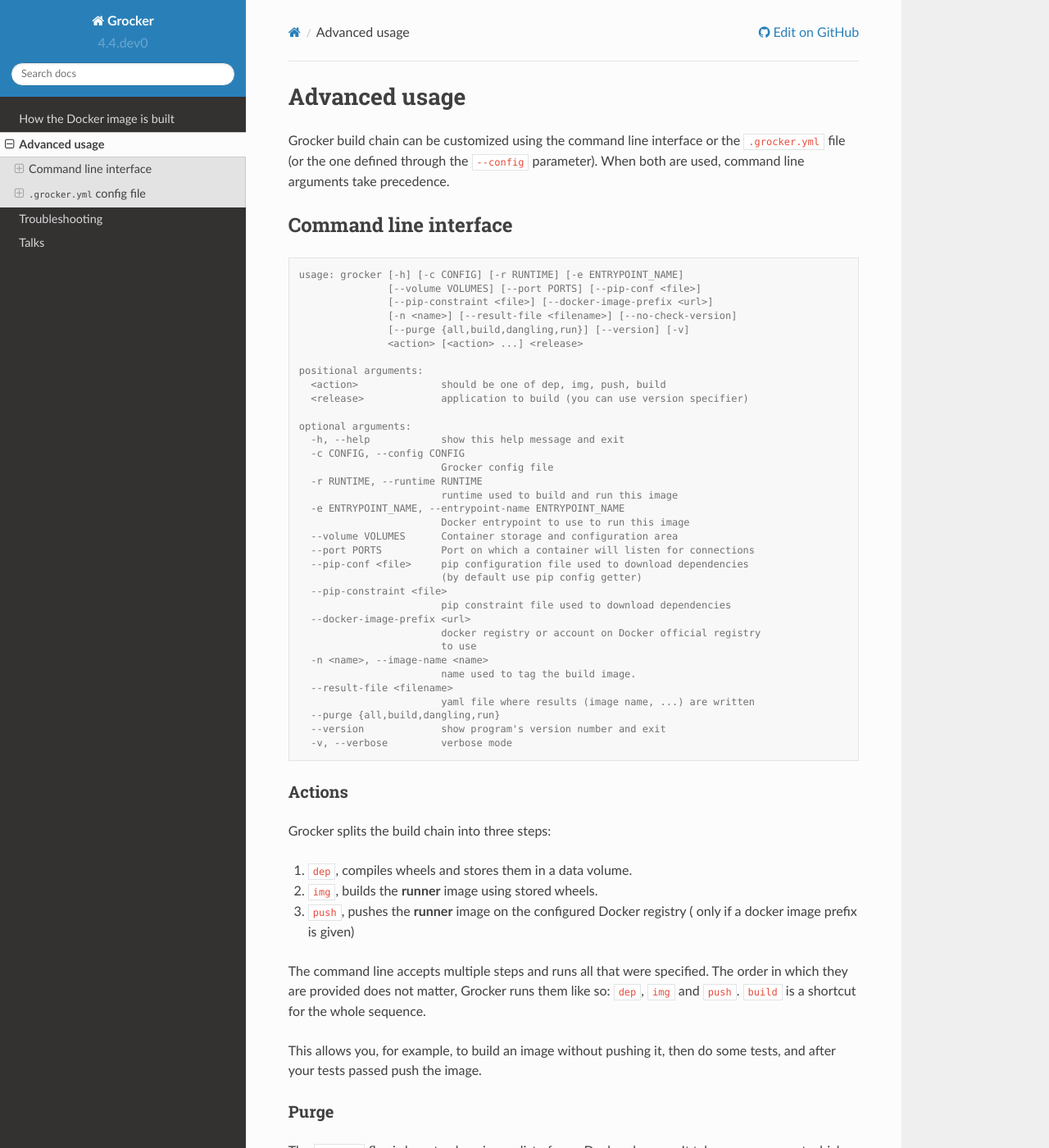
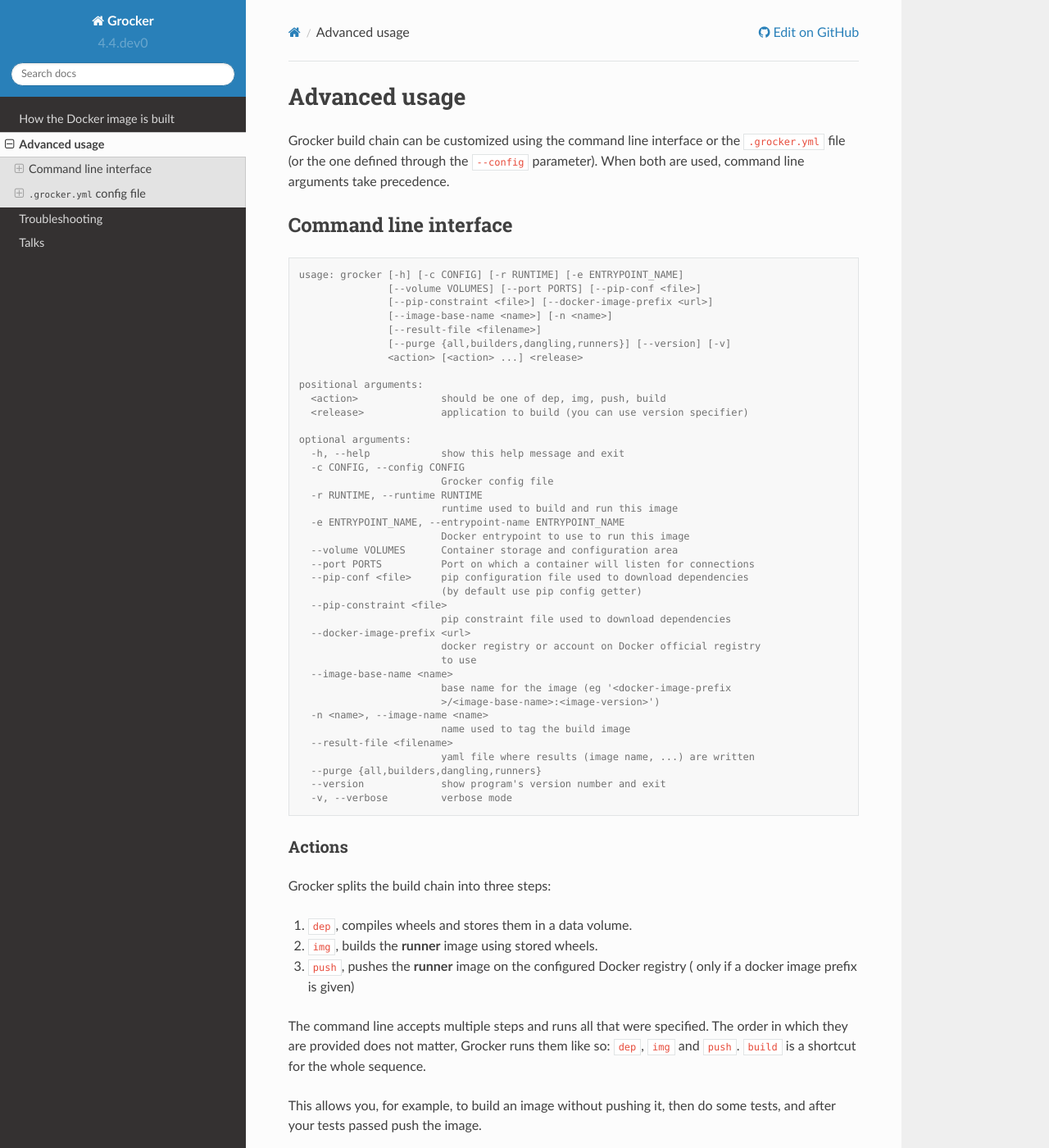
Before and after one commit to Polyconseil/grocker, a Sphinx documentation site: the page built from docs/advanced.rst, in a window 1280 px wide and 1400 px high. Shown: the whole window at 82% size. Built offline with Sphinx 7.4.7 and the Read the Docs theme 2.0.0, drawn with Linux system fonts in a browser that asks for light colours; pages that are not in the unit, such as notebooks, are missing from menus; some of the changed text lies outside the part shown.

Commit message:
docs: update cli docs and changelog

```diff
--- a/ChangeLog.rst
+++ b/ChangeLog.rst
@@ -4,7 +4,7 @@
 4.4 (unreleased)
 ----------------
 
-- Nothing changed yet.
+- Add ``--image-base-name`` option to allow customizing the generated image name
 
 
 4.3.2 (2016-11-09)
--- a/docs/advanced.rst
+++ b/docs/advanced.rst
@@ -13,8 +13,9 @@
     usage: grocker [-h] [-c CONFIG] [-r RUNTIME] [-e ENTRYPOINT_NAME]
                    [--volume VOLUMES] [--port PORTS] [--pip-conf <file>]
                    [--pip-constraint <file>] [--docker-image-prefix <url>]
-                   [-n <name>] [--result-file <filename>] [--no-check-version]
-                   [--purge {all,build,dangling,run}] [--version] [-v]
+                   [--image-base-name <name>] [-n <name>]
+                   [--result-file <filename>]
+                   [--purge {all,builders,dangling,runners}] [--version] [-v]
                    <action> [<action> ...] <release>
 
     positional arguments:
@@ -38,11 +39,14 @@
       --docker-image-prefix <url>
                             docker registry or account on Docker official registry
                             to use
+      --image-base-name <name>
+                            base name for the image (eg '<docker-image-prefix
+                            >/<image-base-name>:<image-version>')
       -n <name>, --image-name <name>
-                            name used to tag the build image.
+                            name used to tag the build image
       --result-file <filename>
                             yaml file where results (image name, ...) are written
-      --purge {all,build,dangling,run}
+      --purge {all,builders,dangling,runners}
       --version             show program's version number and exit
       -v, --verbose         verbose mode
 
```
Also changed, not shown: other parts of docs/advanced.rst (+1 -0 lines).
